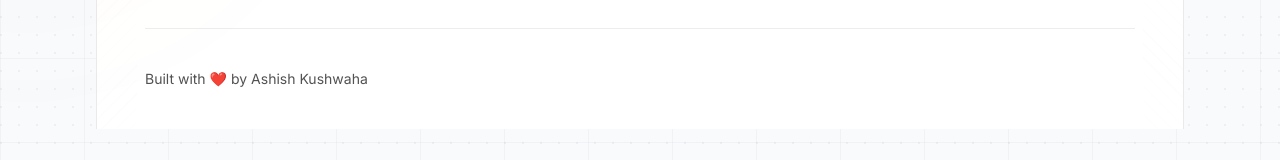
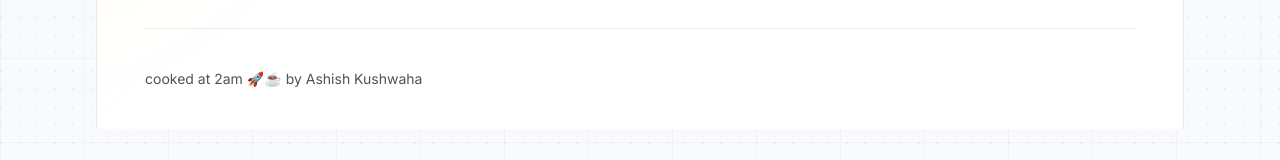
Before and after one commit to geekAshish/zeroashish, a Next.js app: page /blog in a window 1280 px wide. Shown: the part 362-522 px from the top of the page. Built offline with nearby package versions, Linux system fonts and the light colour scheme.

Commit message:
changes in footer

```diff
--- a/components/Footer.tsx
+++ b/components/Footer.tsx
@@ -1,7 +1,7 @@
 export default function Footer() {
   return (
     <footer className="mx-auto max-w-5xl border-t border-neutral-200/70 py-10 text-sm text-neutral-600 dark:border-white/10 dark:text-white/45">
-      Built with <span className="text-red-500">❤️</span> by Ashish Kushwaha
+      cooked at 2am <span className="text-red-500">🚀☕</span> by Ashish Kushwaha
     </footer>
   )
 }
```
